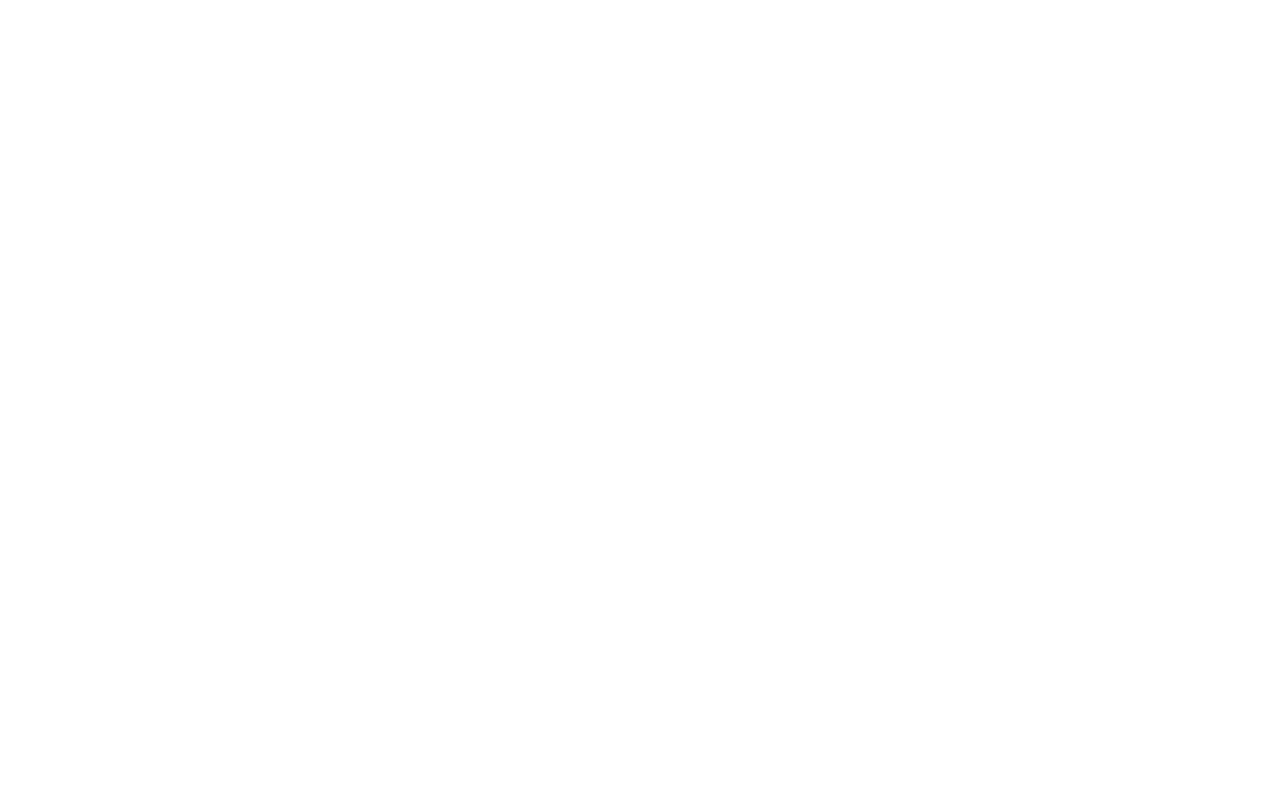
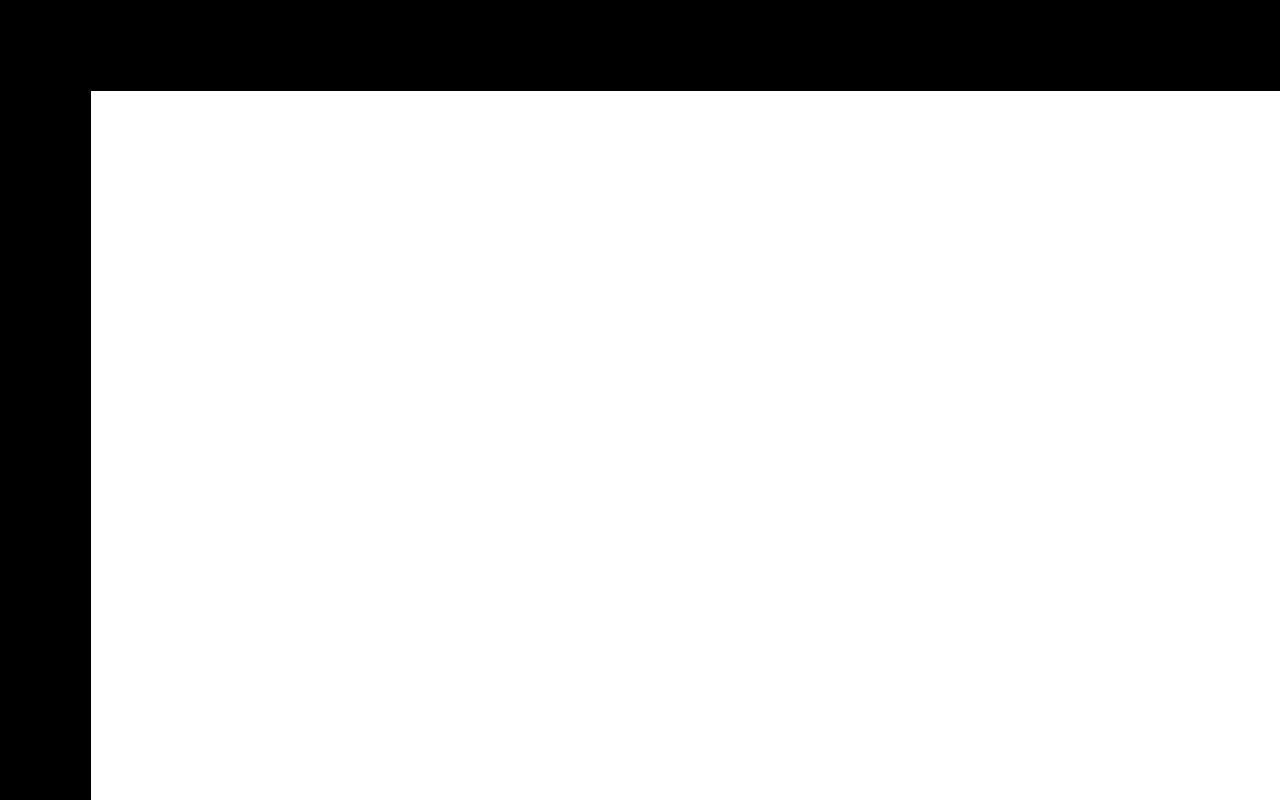
Before and after one commit to Thorekt/RobinOry_12_02022023, a React (Create React App) app: page / in a window 1280 px wide. Shown: the top 800 px of the page. Built offline with nearby package versions, Linux system fonts and the light colour scheme.

Commit message:
Affichage des bar noires sur les navbar

```diff
--- a/src/components/LeftNavbar.jsx
+++ b/src/components/LeftNavbar.jsx
@@ -1,4 +1,5 @@
 import React from 'react';
+import '../styles/LeftNavbar.css';
 
 /*
  * This is the left navbar.
--- a/src/components/TopNavbar.jsx
+++ b/src/components/TopNavbar.jsx
@@ -1,4 +1,6 @@
 import React from 'react';
+
+import '../styles/TopNavbar.css';
 
 /*
  * This is the top navbar.
--- /dev/null
+++ b/src/styles/LeftNavbar.css
@@ -0,0 +1,5 @@
+.left-navbar {
+  width: 91px;
+  height: 100vw;
+  background-color: #000000;
+}
--- /dev/null
+++ b/src/styles/TopNavbar.css
@@ -0,0 +1,5 @@
+.top-navbar {
+  width: fill;
+  height: 91px;
+  background-color: #000000;
+}
```
